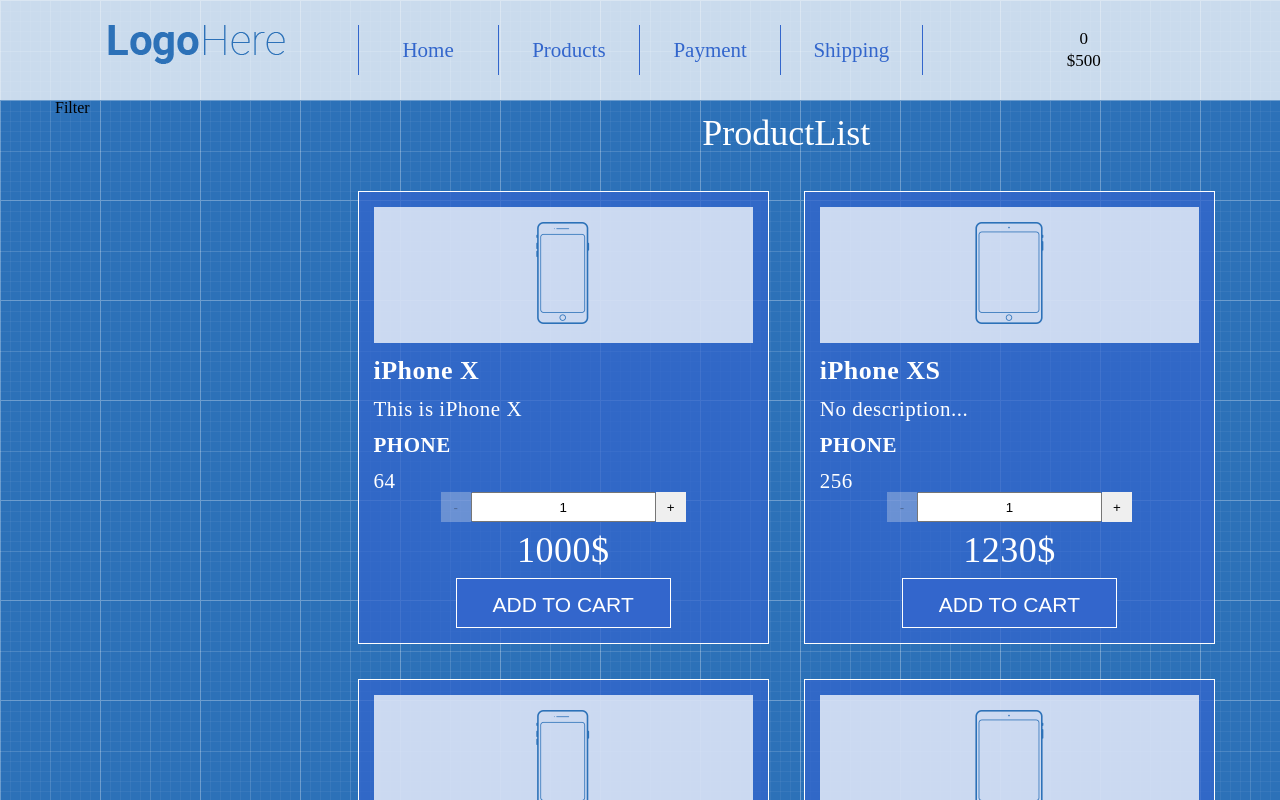
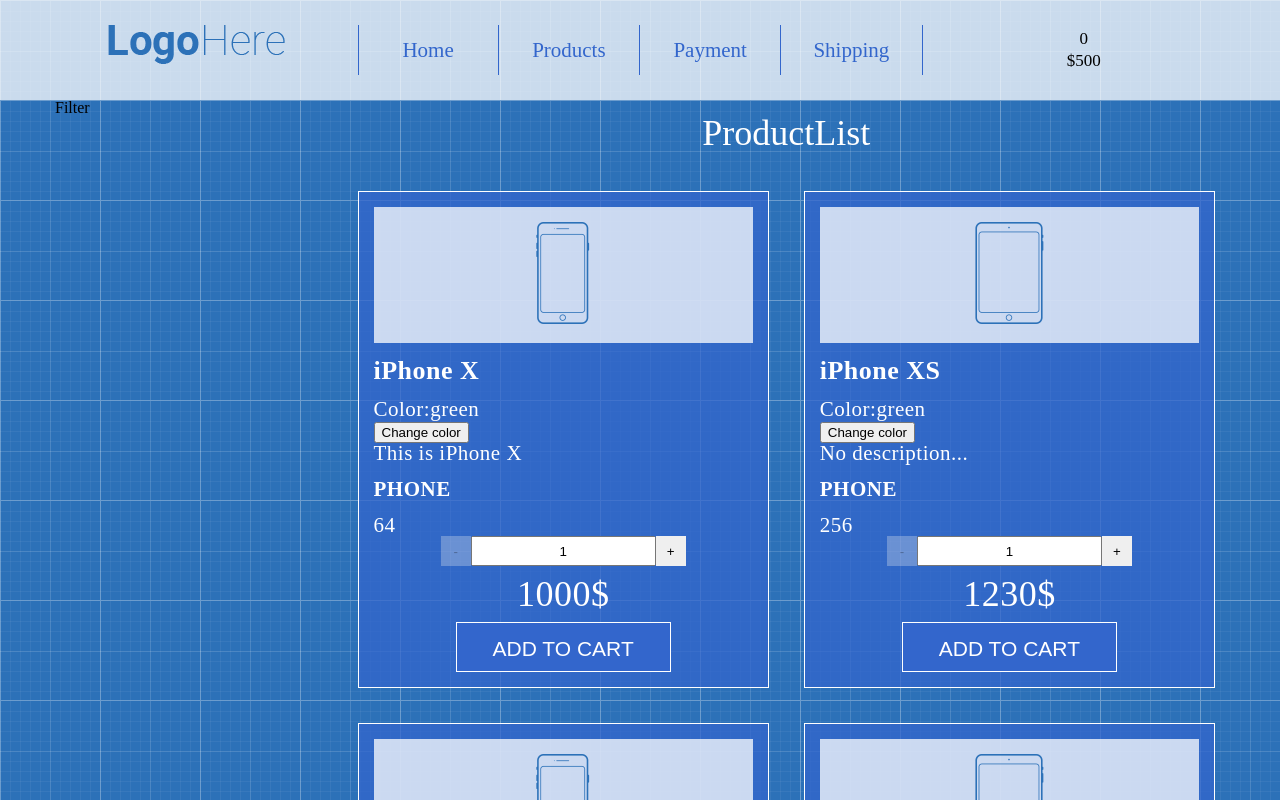
Before and after one commit to DenysNefodov/shop-project-react, a React (Create React App) app in the folder testrexit/: page / in a window 1280 px wide. Shown: the top 800 px of the page. Built offline with nearby package versions, Linux system fonts and the light colour scheme.

Commit message:
add change color method

```diff
--- a/testrexit/src/App/Main/Products/ProductListItem.js
+++ b/testrexit/src/App/Main/Products/ProductListItem.js
@@ -6,6 +6,7 @@
 
     state = {
         productCount:1,
+        color: "green"
     }
 
     onIncrementClick () {
@@ -18,6 +19,12 @@
         this.setState((prevState) => ({
             productCount:prevState.productCount - 1,
         }))
+    }
+
+    changeColor = () => {
+        this.setState({
+            color: "red"
+        })
     }
 
     render() {
@@ -35,6 +42,10 @@
                     <img src={image} alt="" />
                 </div>
                 <div className="product-title">{name}</div>
+                <p>Color:{this.state.color}</p>
+                <button
+                    onClick={this.changeColor}
+                >Change color</button>
                 <div className="product-description">{description}</div>
                 <div className="product-features">{type}</div>
                 <div className="product-capacity">{capacity}</div>
```
